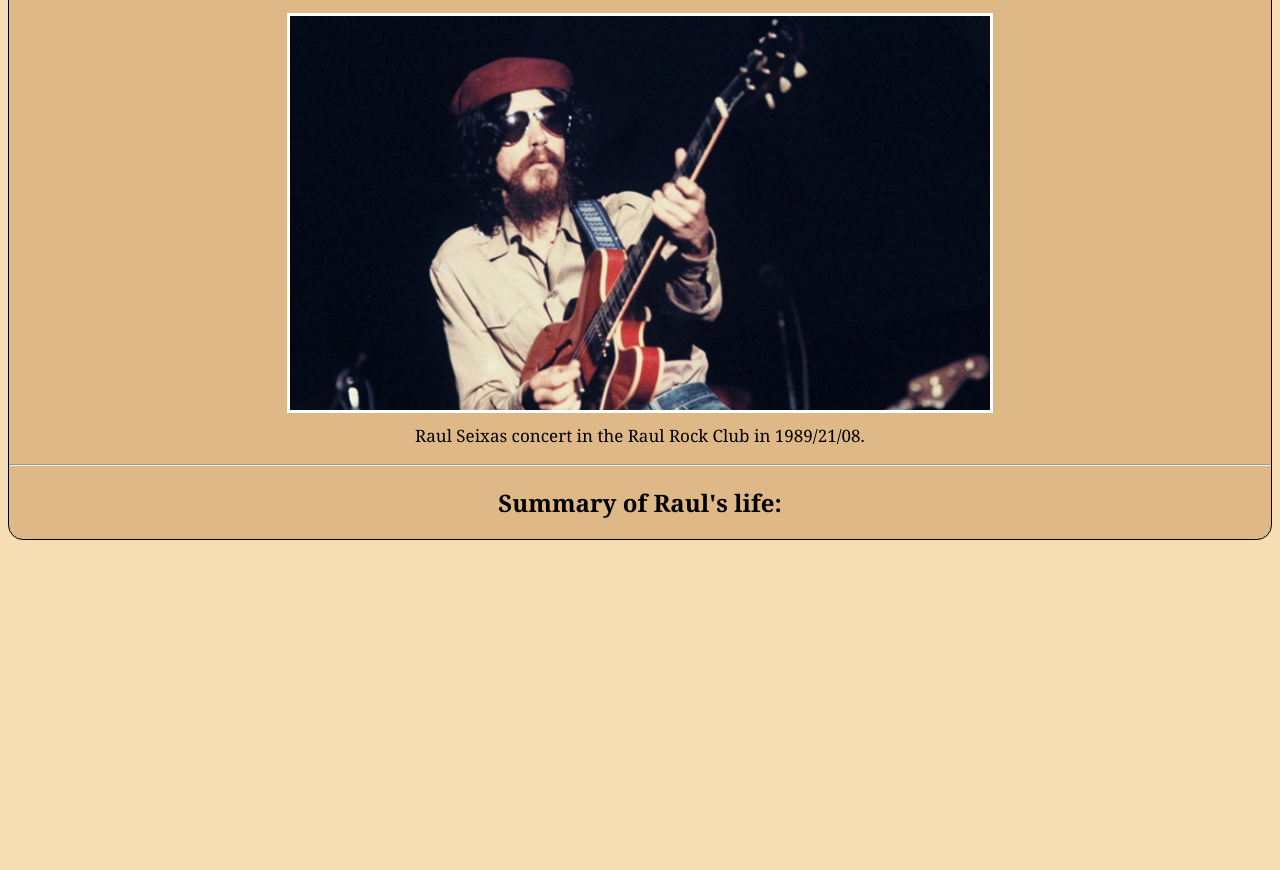
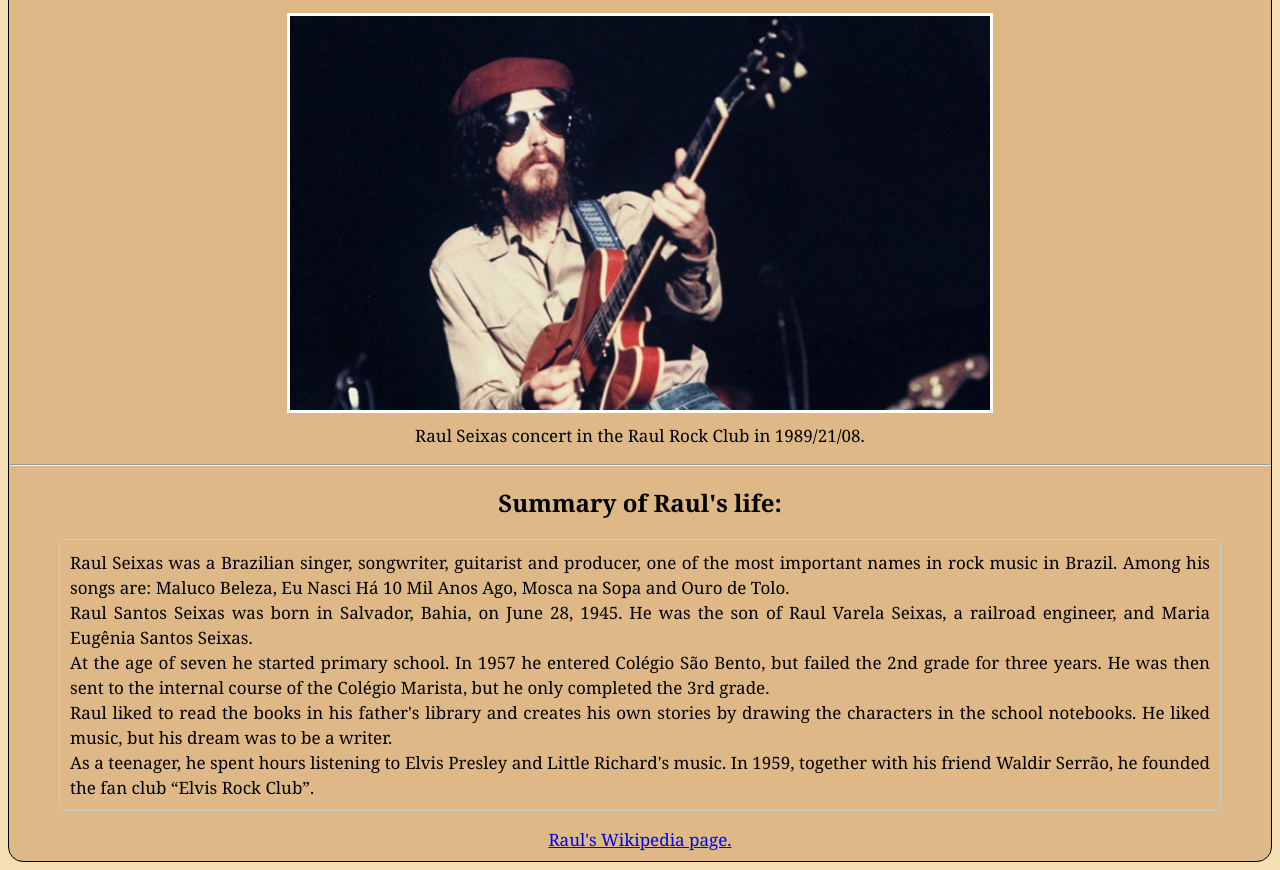
Before and after one commit to albertKCR/tribute-page-codecamp, a plain HTML site: page index.html in a window 1280 px wide. Shown: the part 144-1014 px from the top of the page. Before the commit the page ends 800 px from the top, so only its background shows below. Drawn offline with Linux system fonts and the light colour scheme.

Commit message:
external-link

```diff
--- a/index.html
+++ b/index.html
@@ -53,10 +53,23 @@
             font-size: 17px;
         }
         #tribute-info{
-            font-family: serif;
-
+            font-family: Cambria;
+            font-size: 17px;
+            border: 1px solid #ccc;
+            border-radius: 5px;
+            padding: 10px;
+            text-align: justify;
+            margin-left: 50px;
+            margin-right: 50px;
+            line-height: 25px;
         }
-        #tribute-link{}
+        #tribute-link{
+            font-family: Cambria;
+            font-size: 17px;
+            text-align: center;
+            display: block;
+            margin-bottom: 10px;
+        }
     </style>
 </head>
 <body>
@@ -68,11 +81,16 @@
         </figure>
         <p id="img-caption">Raul Seixas concert in the Raul Rock Club in 1989/21/08.</p>
         <hr>
+        <h2><b>Summary of Raul's life:</b></h2>
         <p id="tribute-info">
 
-            <h2><b>Summary of Raul's life:</b></h2>
+Raul Seixas was a Brazilian singer, songwriter, guitarist and producer, one of the most important names in rock music in Brazil. Among his songs are: Maluco Beleza, Eu Nasci Há 10 Mil Anos Ago, Mosca na Sopa and Ouro de Tolo.<br>
+Raul Santos Seixas was born in Salvador, Bahia, on June 28, 1945. He was the son of Raul Varela Seixas, a railroad engineer, and Maria Eugênia Santos Seixas.<br>
+At the age of seven he started primary school. In 1957 he entered Colégio São Bento, but failed the 2nd grade for three years. He was then sent to the internal course of the Colégio Marista, but he only completed the 3rd grade.<br>
+Raul liked to read the books in his father's library and creates his own stories by drawing the characters in the school notebooks. He liked music, but his dream was to be a writer.<br>
+As a teenager, he spent hours listening to Elvis Presley and Little Richard's music. In 1959, together with his friend Waldir Serrão, he founded the fan club “Elvis Rock Club”.<br>
         </p>
-        <a id="tribute-link" href="" target="_blank"></a>
+        <a id="tribute-link" href="https://en.wikipedia.org/wiki/Raul_Seixas" target="_blank">Raul's Wikipedia page.</a>
     </main>
 </body>
 </html>
```
